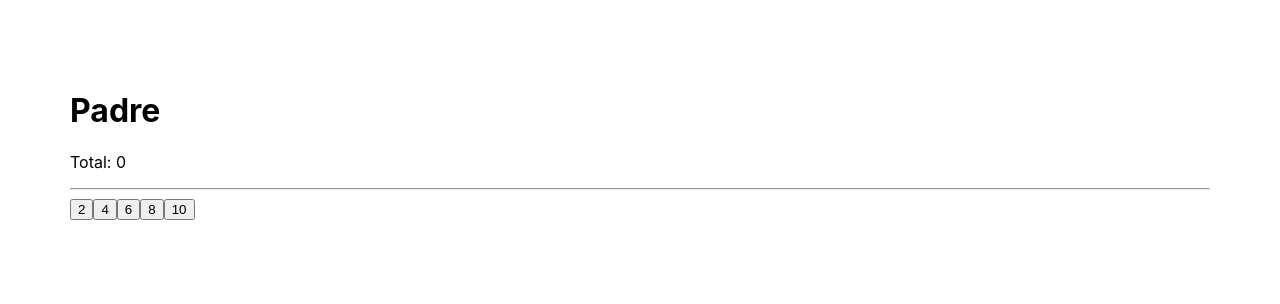
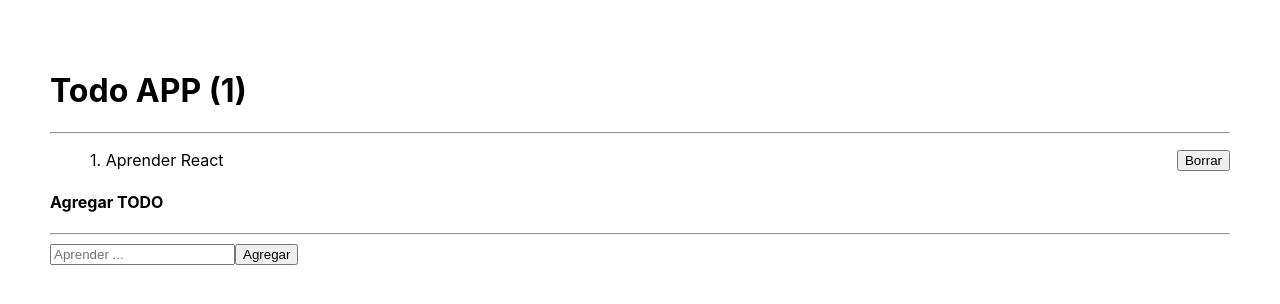
Before and after one commit to Sergioeabarcaf/hook-app, a React (Create React App) app: page / in a window 1280 px wide. Shown: the top 304 px of the page. Built offline with nearby package versions, Linux system fonts and the light colour scheme; the HTML template or start-up script is replaced by a standard one.

Commit message:
FEAT: use useReducer by add item

```diff
--- /dev/null
+++ b/src/components/useReducer/TodoAPP.tsx
@@ -0,0 +1,74 @@
+import React, { useReducer } from 'react';
+import { todoReducer } from './todoReducer';
+
+import './styles.css';
+
+const initialState = [
+  {
+    id: new Date().getTime(),
+    desc: 'Aprender React',
+    done: false
+  }
+];
+
+export const TodoAPP = () => {
+
+  const [ todos, dispatch ] = useReducer(todoReducer, initialState);
+
+  const handleSubmit = ( e: React.FormEvent<HTMLFormElement> ) => {
+    e.preventDefault();
+
+    const newTodo = {
+      id: new Date().getTime(),
+      desc: 'Nueva tarea',
+      done: false
+    };
+
+    const action = {
+      type: 'add',
+      payload: newTodo
+    }
+
+    dispatch( action );
+  }
+
+  return (
+    <div>
+      <h1>Todo APP ({ todos.length })</h1>
+      <hr/>
+      <div className='row'>
+        <div className='col-7'>
+          <ul className='list-group list-group-flush'>
+            {
+              todos.map( ( todo, i ) => (
+                <li key={ todo.id } className='list-group-item'>
+                  <p className='text-center'>{ i +1 }. { todo.desc }</p>
+                  <button className='btn btn-danger'>Borrar</button>
+                </li>
+              ))
+            }
+          </ul>
+        </div>
+        <div className='col'>
+          <h4>Agregar TODO</h4>
+          <hr/>
+          <form onSubmit={ handleSubmit }>
+            <input
+              type='text'
+              name='description'
+              placeholder='Aprender ...'
+              autoComplete='off'
+              className='form-control'
+            />
+            <button
+              className='btn btn-block btn-outline-primary mt-1'
+              type='submit'
+            >
+              Agregar
+            </button>
+          </form>
+        </div>
+      </div>
+    </div>
+  )
+}
--- /dev/null
+++ b/src/components/useReducer/styles.css
@@ -0,0 +1,18 @@
+body {
+    padding: 50px;
+}
+
+p {
+    cursor: pointer;
+    margin: 0px;
+}
+
+.list-group-item {
+    align-items: center;
+    display: flex;
+    justify-content: space-between;
+}
+
+.complete {
+    text-decoration: line-through;
+}
--- /dev/null
+++ b/src/components/useReducer/todoReducer.tsx
@@ -0,0 +1,23 @@
+
+interface Payload {
+  id: number
+  desc: string
+  done: boolean
+}
+
+interface Action {
+  type: string
+  payload: Payload
+}
+
+export const todoReducer = ( state: Payload[], action: Action ) => {
+
+  switch ( action.type ) {
+    case 'add':
+      return [...state, action.payload];
+
+    default:
+      return state;
+  }
+
+}
--- a/src/index.tsx
+++ b/src/index.tsx
@@ -14,11 +14,12 @@
 // import { Memorize } from './components/memos/Memorize';
 // import { MemoHook } from './components/memos/MemoHook';
 // import { CallbackHook } from './components/memos/CallbackHook';
-import { Padre } from './components/tareaMemo/Padre';
+// import { Padre } from './components/tareaMemo/Padre';
+import { TodoAPP } from './components/useReducer/TodoAPP';
 
 ReactDOM.render(
   <React.StrictMode>
-    <Padre />
+    <TodoAPP />
   </React.StrictMode>,
   document.getElementById('root')
 );
```
